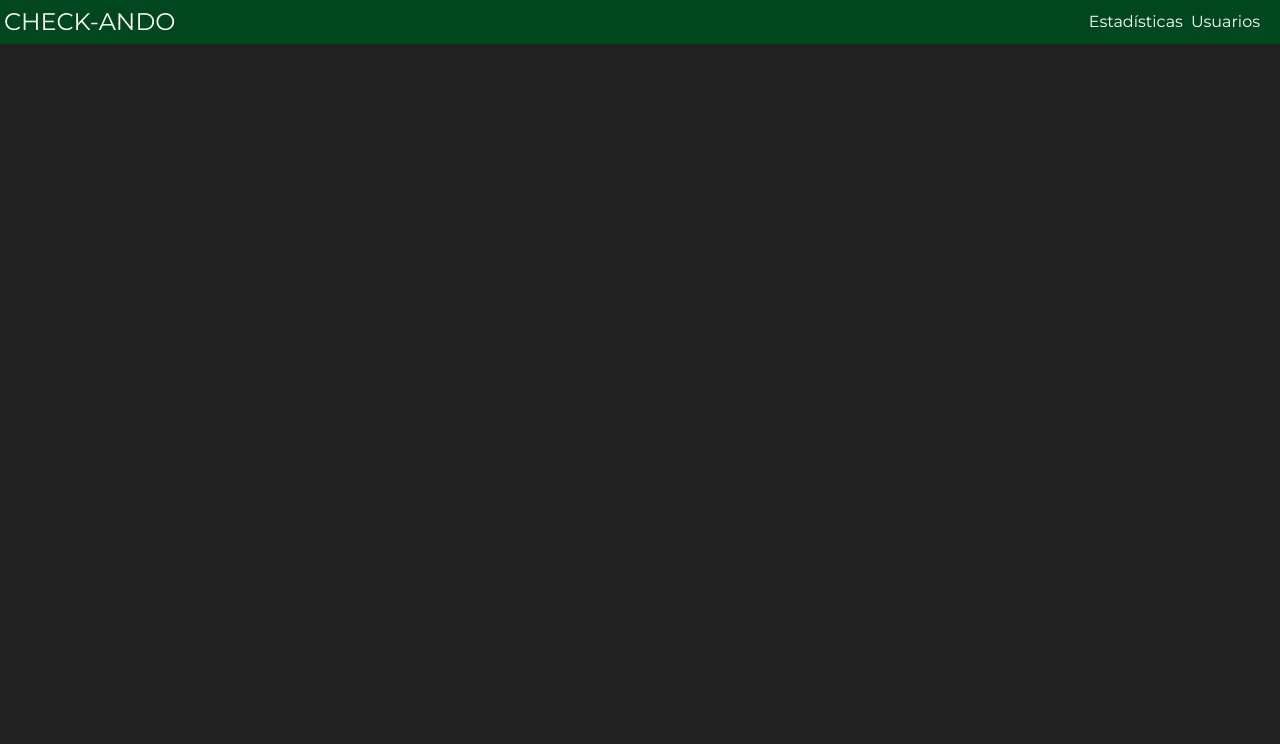
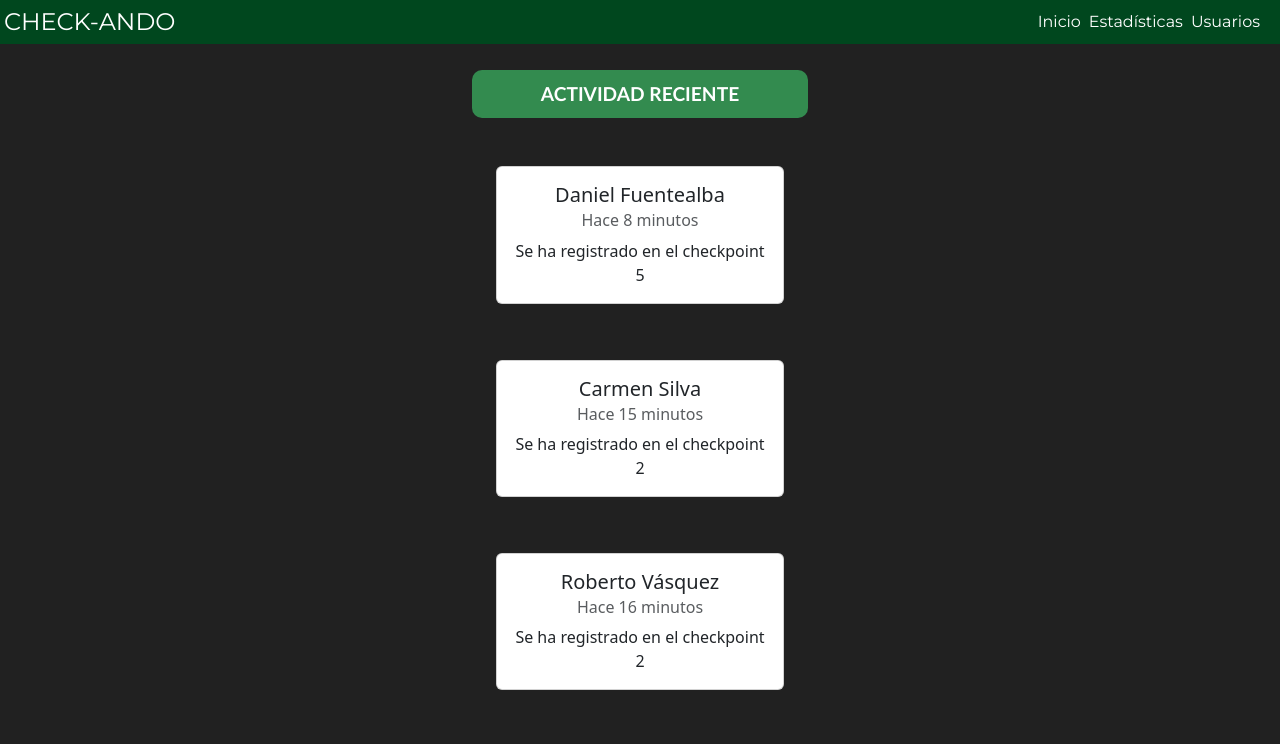
Before and after one commit to mane6867/check-ando-frontend, a React (Vite) app: page /actividad-reciente in a window 1280 px wide. Shown: the top 744 px of the page. Built offline with nearby package versions, Linux system fonts and the light colour scheme.

Commit message:
se añade get all actividad

```diff
--- a/src/common/Navbar/Navbar.css
+++ b/src/common/Navbar/Navbar.css
@@ -60,10 +60,11 @@ html, body {
 }
 
 
+
 .nav li.active {
-    background-color: #8bb1e9;
+    background-color: #102f1f;
 }
 
 .nav li:hover {
-    background-color: #7ba7e9;
+    background-color: #102f1f;
 }
--- a/src/common/Navbar/Navbar.jsx
+++ b/src/common/Navbar/Navbar.jsx
@@ -11,7 +11,7 @@ export default function Navbar (){
         <Link to="/" className="site-title">CHECK-ANDO</Link>
         <ul>
             {/* <CustomLink to="/path_que_mostrará">Nombre_visible_en_navbar</CustomLink> */}
-
+            <CustomLink to="/main-page">Inicio</CustomLink>
             <CustomLink to="/estadisticas">Estadísticas</CustomLink>
             <CustomLink to="/usuarios">Usuarios</CustomLink>
 
--- a/src/common/Routing.jsx
+++ b/src/common/Routing.jsx
@@ -1,7 +1,4 @@
 import { BrowserRouter, Routes, Route } from "react-router-dom"
-import UserWelcome from "../profile/UserWelcome"
-import Instructions from "../pages/instructions"
-import App from "./App"
 import Navbar from "./Navbar/Navbar"
 import LandingPage from "../pages/LandingPage/LandingPage"
 import './index.css'
@@ -11,6 +8,7 @@ import AgregarUsuario from "../pages/Usuarios/AgregarUsuario/AgregarUsuario"
 import Login from "../pages/Login/Login.jsx"
 import PerfilUsuario from "../pages/Usuarios/PerfilUsuario/PerfilUsuario"
 import MainPage from "../pages/MainPage/MainPage.jsx"
+import ActividadReciente from "../pages/Actividad/ActividadReciente/ActividadReciente.jsx"
 
 
 
@@ -20,7 +18,6 @@ export default function Routing() {
         <BrowserRouter>
         <Navbar/>
         <Routes>
-            <Route path="/welcome" element= {<UserWelcome/>}></Route>
             <Route path= "/estadisticas" element = {<Estadisticas/>}></Route>
             <Route path= "/" element = {<LandingPage/>}></Route>
             <Route path= "/usuarios" element = {<Usuarios/>}></Route>
@@ -28,6 +25,7 @@ export default function Routing() {
             <Route path= "/login" element = {<Login/>}></Route>
             <Route path="/usuarios/:nombre" element = {<PerfilUsuario/>}></Route>
             <Route path= "/main-page" element = {<MainPage/>}></Route>
+            <Route path= "/actividad-reciente" element = {<ActividadReciente/>}></Route>
         </Routes>
 
         </BrowserRouter>
--- /dev/null
+++ b/src/pages/Actividad/ActividadReciente/ActividadReciente.css
@@ -0,0 +1,41 @@
+.container-actividad{
+    display: flex; /* Utiliza un contenedor flex para alinear las columnas */
+    max-width: 100%; /* Ancho máximo del contenedor */
+    justify-content: center;
+    align-items: center;
+
+}
+ .elementos-actividad {
+text-align: center;
+justify-content: center;
+position: relative;
+width: 35em;
+align-items: center;
+margin-top: 2%;
+
+}
+
+.container-titulo-actividad {
+    display: flex; /* Utiliza un contenedor flex para alinear las columnas */
+    justify-content: center;
+    align-items: center;
+}
+
+.titulo-actividad {
+    background-color: rgb(51, 139, 79);
+    color: white;
+    border-radius: 10px;
+    padding: 10px;
+    margin-bottom: 20px; /* Ajusta el margen según sea necesario */
+    font-weight: bold;
+    font-family: 'Trebuchet MS', 'Lucida Sans Unicode', 'Lucida Grande', 'Lucida Sans', Arial, sans-serif;
+    width: 60%;
+    font-size: 1.2em;
+}
+
+.container-actividad .elementos-actividad .rectangulos-pequenos {
+    margin-top: 5px; /* Ajusta el margen entre los rectángulos pequeños */
+    display: flex;
+    flex-direction: column;
+    align-items: center;
+  }
--- /dev/null
+++ b/src/pages/Actividad/ActividadReciente/ActividadReciente.jsx
@@ -0,0 +1,44 @@
+import './ActividadReciente.css'
+import TarjetaActividad from '../TarjetaActividad/TarjetaActividad'
+import { useNavigate } from "react-router-dom";
+
+export default function ActividadReciente () {
+    const navigate = useNavigate()
+    const actividades = [
+        {nombre: "Daniel Fuentealba", id: 1, tiempo: "8", actividad: "Se ha registrado en el checkpoint 5"},
+        {nombre: "Carmen Silva", id: 2, tiempo: "15", actividad: "Se ha registrado en el checkpoint 2"},
+        {nombre: "Roberto Vásquez", id: 3, tiempo: "16", actividad: "Se ha registrado en el checkpoint 2"},
+        {nombre: "Camila Ogas" , id: 4, tiempo: "25", actividad: "Se ha registrado en el checkpoint 4"},
+        {nombre: "Isabel Jofré" , id: 5, tiempo: "25", actividad: "Se ha registrado en el checkpoint 4"},
+        {nombre: "Gabriela Pino" , id: 6, tiempo: "25", actividad: "Se ha registrado en el checkpoint 4"},
+        {nombre: "Diego Pérez" , id: 7, tiempo: "40", actividad: "Se ha registrado en el checkpoint 4"},
+        {nombre: "Cynthia López" , id: 8, tiempo: "40", actividad: "Se ha registrado en el checkpoint 4"},
+    ]
+
+    const handleclickvolver = () =>{
+        navigate('/main-page')
+    }
+    return(
+        <div className='container-actividad'>
+            <div className='elementos-actividad'>
+                <div className='container-titulo-actividad'>
+                    <div className='titulo-actividad'>
+                        ACTIVIDAD RECIENTE
+                    </div>
+                </div>
+                <div className='rectangulos-pequeños'>
+                {actividades.map((actividad) => (
+                <div key={actividad.id} className="column ">
+                    <TarjetaActividad nombre={actividad.nombre} tiempo={actividad.tiempo} actividad={actividad.actividad}/>
+                </div>
+
+
+            ))}
+
+                </div>
+                <button type="button" class="btn btn-success btn-lg mt-3 mb-5" onClick={handleclickvolver}>Volver</button>
+            </div>
+
+        </div>
+    )
+}
--- a/src/pages/MainPage/MainPage.jsx
+++ b/src/pages/MainPage/MainPage.jsx
@@ -1,5 +1,17 @@
 import './MainPage.css'
+import { useNavigate } from "react-router-dom";
+
 export default function MainPage (){
+    const navigate = useNavigate()
+
+    const handleclickactividad = ()=> {
+        navigate('/actividad-reciente')
+    }
+
+    const handleclickalerta = ()=> {
+        navigate('/alertas-recientes')
+    }
+
     return(
         <div className= "container-mainpage">
             <div className="item1">
@@ -43,7 +55,7 @@ export default function MainPage (){
                                 <p class="p-main">Se ha registrado en el Checkpoint 4.</p>
                                 </div>
                             </div>
-                            <button type="button" class="btn btn-light mt-3" >Explorar</button>
+                            <button type="button" class="btn btn-light mt-3" onClick={handleclickactividad}>Explorar</button>
                         </div>
                     </div>
                 </div>
@@ -90,13 +102,14 @@ export default function MainPage (){
                                 <p class="p-main">No se ha registrado en ningún Checkpoint hace 8h.</p>
                                 </div>
                             </div>
-                            <button type="button" class="btn btn-light mt-3" >Explorar</button>
+                            <button type="button" class="btn btn-light mt-3" onClick={handleclickalerta}>Explorar</button>
                         </div>
 
                     </div>
                 </div>
             </div>
             <div className="item3">
+
                 <div className="image-container">
                         <div className='img'></div>
                 </div>
--- a/src/profile/UserWelcome.jsx
+++ /dev/null
@@ -1,16 +0,0 @@
-import { useState } from "react"
-
-export default function UserWelcome (){
-    const [nombre, setNombre] = useState(null)
-
-    function handleChange(nombre) {
-        setNombre(nombre)
-    }
-    return(
-        <>
-        <h2>Hola chori</h2>
-        <input onChange={e=> handleChange(e.target.value)}></input>
-        <p>Nombre: {nombre}</p>
-        </>
-    )
-}
```
